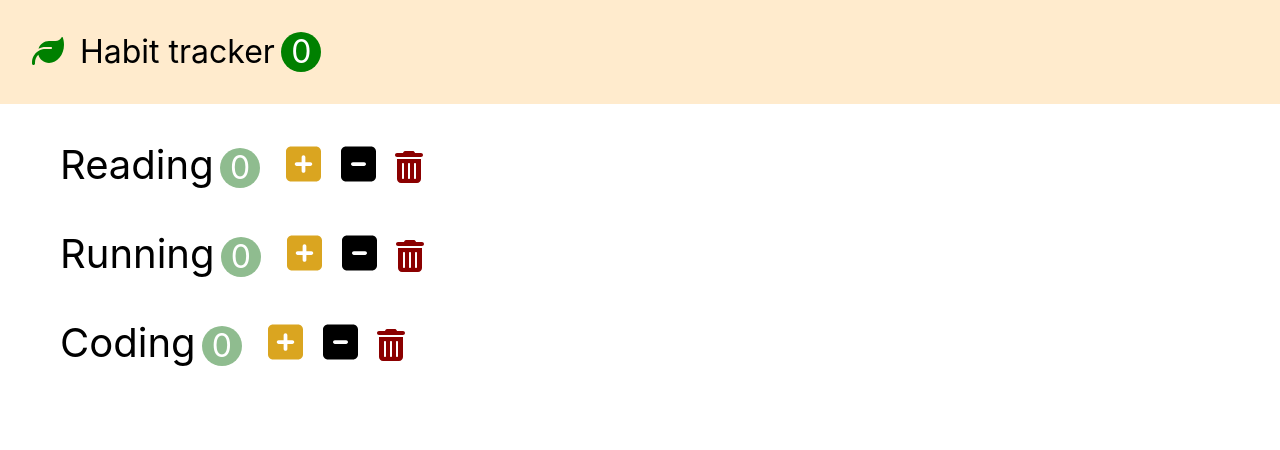
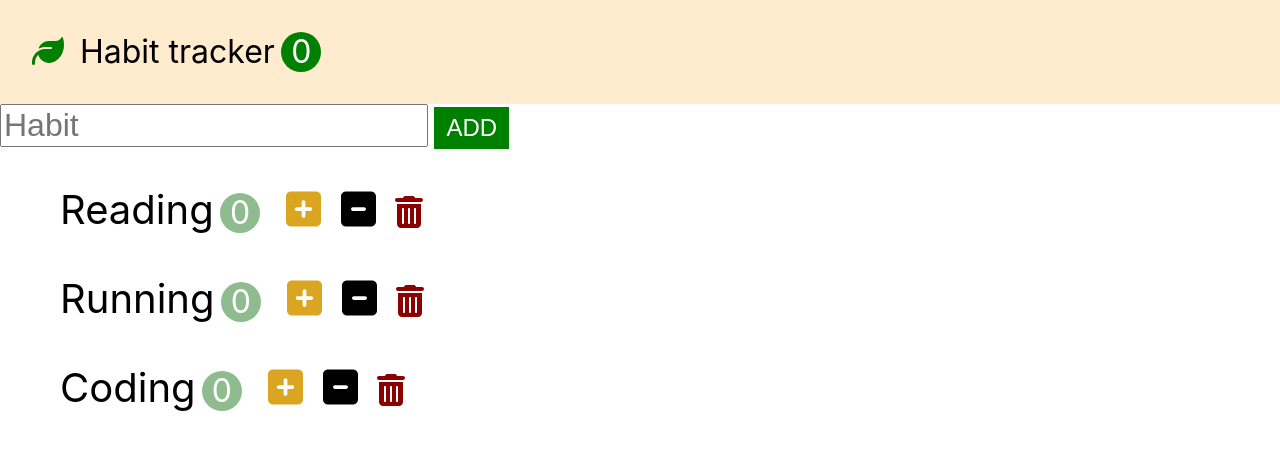
Before and after one commit to jkwon-dev/react-habit-tracker, a React (Create React App) app: page / in a window 1280 px wide. Shown: the top 450 px of the page. Built offline with nearby package versions, Linux system fonts and the light colour scheme.

Commit message:
Add From

```diff
--- a/src/App.css
+++ b/src/App.css
@@ -32,6 +32,21 @@
   border-radius: 50%;
 }
 
+.add-input {
+  font-size: 2rem;
+}
+
+.add-input {
+  margin-right: 0.2em;
+}
+
+.add-button {
+  height: 100%;
+  font-size: 1.5rem;
+  padding: 0.3em 0.5em;
+  background-color: green;
+  color: white;
+}
 
 .habit {
   font-size: 2.5rem;
--- a/src/app.jsx
+++ b/src/app.jsx
@@ -33,6 +33,11 @@
   this.setState({ habits });
 }
 
+handleAdd = name => {
+  const habits =[...this.state.habits, {id: Date.now(), name, count:0}];
+  this.setState({ habits });
+}
+
 
   render() {
     return (
@@ -43,6 +48,7 @@
       onIncrement={this.handleIncrement}
       onDecrement={this.handleDecrement}
       onDelete={this.handleDelete}
+      onAdd={this.handleAdd}
     />
     </>
     )
--- /dev/null
+++ b/src/components/habitAddForm.jsx
@@ -0,0 +1,24 @@
+import React, { Component } from 'react';
+
+class HabitAddForm extends Component {
+    inputRef = React.createRef();
+
+    onSubmit = event => {
+        event.preventDefault();
+        const name = this.inputRef.current.value;
+        name && this.props.onAdd(name);
+        this.inputRef.current.value = '';
+    };
+
+
+    render() {
+        return (
+            <form  className="add-form" onSubmit={this.onSubmit}>
+                <input ref={this.inputRef} type="text" className='add-input' placeholder='Habit'/>
+                <button className="add-button">ADD</button>
+            </form>
+        );
+    }
+}
+
+export default HabitAddForm;
--- a/src/components/habits.jsx
+++ b/src/components/habits.jsx
@@ -1,5 +1,6 @@
 import React, { Component } from 'react';
 import Habit from './habit';
+import HabitAddForm from './habitAddForm';
 
 class Habits extends Component {
 
@@ -15,8 +16,14 @@
         this.props.onDelete(habit);
     }
 
+    handleAdd = name => {
+        this.props.onAdd(name);
+    }
+
     render() {
         return (
+        <>
+        <HabitAddForm onAdd={this.handleAdd}/>
         <ul>
             {this.props.habits.map(habit=> (
                 <Habit
@@ -28,6 +35,7 @@
                 />
             ))}
         </ul>
+        </>
         );
     }
 }
```
